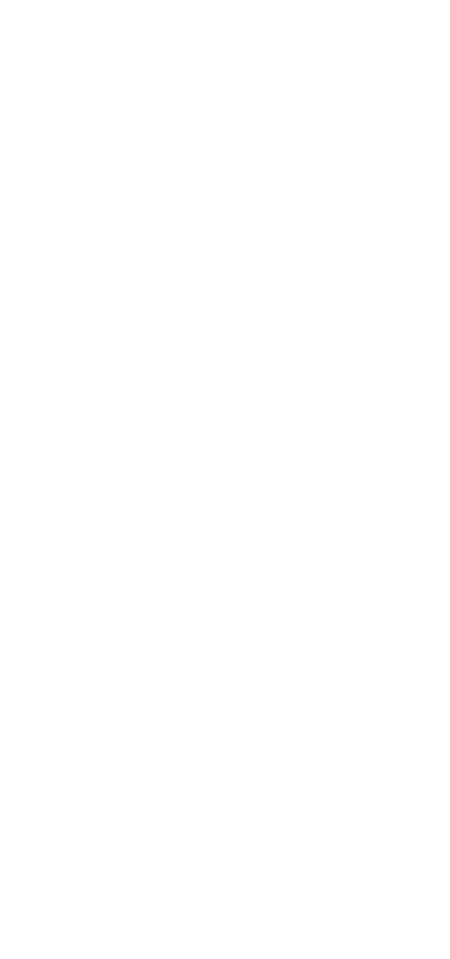
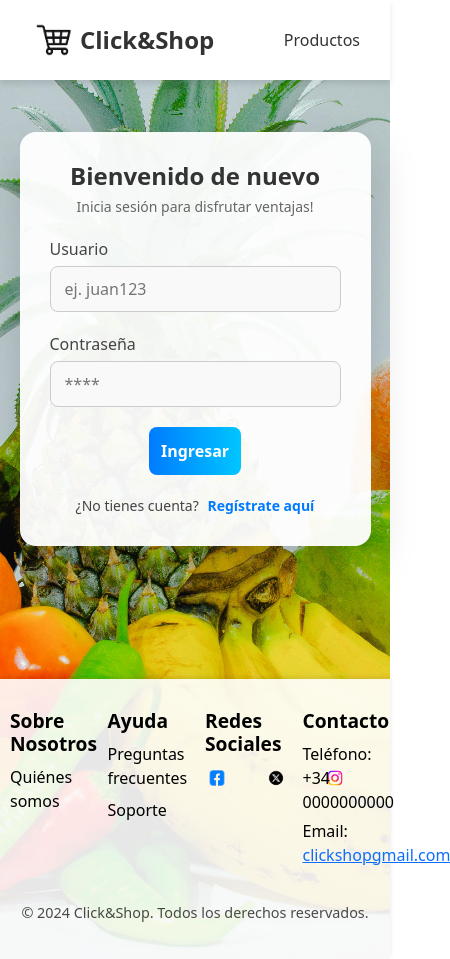
Before and after one commit to christianyang22/PC2_Grupo5_Front, an Angular app: page /login in a window 390 px wide. Before the commit this address led to /. Shown: the whole page, 450 px wide, since content can reach past the window. Before the commit the page ends 844 px from the top, so only its background shows below. Built offline with nearby package versions, Linux system fonts and the light colour scheme.

Commit message:
Cambios home + componente login

```diff
--- a/src/app/app.routes.ts
+++ b/src/app/app.routes.ts
@@ -3,7 +3,7 @@
 import { ProductosComponent } from './productos/productos.component';
 import { SupermercadosComponent } from './supermercados/supermercados.component';
 import { RegisterComponent } from './register/register.component';
-import { PrincipalComponent } from './principal/principal.component';
+import { LoginComponent } from './login/login.component';
 import { AdminGuard } from './guards/admin.guard';
 import { ClienteGuard } from './guards/cliente.guard';
 import { AdminPanelComponent } from './admin/admin-panel/admin-panel.component';
@@ -11,7 +11,7 @@
 
 
 export const routes: Routes = [
-  { path: 'principal', component: PrincipalComponent },
+  { path: 'login', component: LoginComponent },
   { path: 'home', component: HomeComponent },
   { path: 'productos', component: ProductosComponent, canActivate: [ClienteGuard] },
   { path: 'supermercados', component: SupermercadosComponent },
--- a/src/app/home/home.component.html
+++ b/src/app/home/home.component.html
@@ -17,7 +17,9 @@
             <h1 class="titulo">Click&Shop</h1>
         </div>
         <nav class="navegacion">
-            <a href="/principal" class="nav-principal">Login</a>
+            <a href="/login">
+                <img src="img/profile.png" alt="Login" class="icono-login" style="width: 30px; height: 30px; cursor: pointer;" />
+            </a>
         </nav>
     </header>
     <main class="contenido-principal-principal">
--- a/src/app/home/home.component.scss
+++ b/src/app/home/home.component.scss
@@ -5,7 +5,9 @@
   padding: 0;
   background: url("/img/1.jpg") no-repeat center center fixed;
   background-size: cover;
-  position: relative;
+  font-family: 'Arial', sans-serif;
+  height: 100%;
+  overflow-x: hidden;
 }
 
 .fondo-desenfocado::before {
@@ -16,7 +18,7 @@
   width: 100%;
   height: 100%;
   filter: blur(10px);
-  background: url("/1.jpg") no-repeat center center fixed;
+  background: url("/img/1.jpg") no-repeat center center fixed;
   background-size: cover;
   z-index: -1;
 }
@@ -24,8 +26,9 @@
 .encabezado {
   position: fixed;
   top: 0;
+  left: 0;
   width: 100%;
-  background: white;
+  background: rgba(255, 255, 255, 0.85);
   padding: 15px 30px;
   display: flex;
   justify-content: space-between;
@@ -46,8 +49,8 @@
 }
 
 .titulo {
-  font-size: 1.5rem;
-  color: #333;
+  font-size: 1.8rem;
+  color: black;
   font-weight: bold;
   margin: 0;
 }
@@ -57,21 +60,23 @@
   text-align: center;
   min-height: 65vh;
 }
+
 .fondo-transparente {
-  background-color: rgba(255, 255, 255, 0.7);
-  padding: 120px;
-  border-radius: 10px;
+  background-color: rgba(255, 255, 255, 0.8);
+  padding: 40px;
+  border-radius: 15px;
 }
 
 .info-principal {
   text-align: center;
   margin-bottom: 20px;
 }
+
 .descripcion {
   font-style: italic;
   font-weight: bold;
   font-size: 1.4em;
-  color: black;
+  color: #333;
   margin-top: 20px;
 }
 
@@ -79,10 +84,9 @@
   font-style: italic;
   font-weight: bold;
   font-size: 1.4em;
-  color: black;
+  color: #333;
   margin-top: 20px;
 }
-
 
 .carrusel-productos {
   overflow: hidden;
@@ -105,11 +109,12 @@
   border-radius: 14px;
   text-align: center;
   box-shadow: 0 6px 16px rgba(0, 0, 0, 0.15);
-  transition: transform 0.3s ease;
+  transition: transform 0.3s ease, box-shadow 0.3s ease;
 }
 
 .carrusel-item:hover {
   transform: scale(1.05);
+  box-shadow: 0 8px 20px rgba(0, 0, 0, 0.2);
 }
 
 .carrusel-item img {
@@ -121,7 +126,7 @@
 
 .nombre {
   margin-top: 10px;
-  font-size: 1rem;
+  font-size: 1.1rem;
   font-weight: 600;
   color: #222;
   height: 48px;
@@ -130,7 +135,7 @@
 }
 
 .precio {
-  font-size: 0.95rem;
+  font-size: 1rem;
   color: #444;
   margin-top: 4px;
 }
@@ -148,11 +153,10 @@
   animation-play-state: paused;
 }
 
-/* Footer */
 .pie-pagina {
   width: 100%;
-  background: rgba(255, 255, 255, 0.9);
-  color: #000;
+  background: #333;
+  color: #fff;
   padding: 20px 0;
   margin-top: 130px;
   text-align: center;
@@ -190,12 +194,12 @@
 
 .lista-pie li a {
   text-decoration: none;
-  color: #000;
+  color: #fff;
   transition: color 0.3s ease;
 }
 
 .lista-pie li a:hover {
-  color: #007bff;
+  color: #4CAF50;
 }
 
 .contacto-pie {
@@ -223,7 +227,6 @@
   opacity: 0.7;
 }
 
-/* Responsive */
 @media (max-width: 768px) {
   .encabezado {
     flex-direction: column;
@@ -232,10 +235,6 @@
 
   .contenido-principal-principal {
     padding-top: 140px;
-  }
-
-  .buscador input {
-    width: 80%;
   }
 
   .contenedor-pie {
@@ -251,7 +250,39 @@
   .carrusel-item {
     width: 160px;
   }
+
+  .logo-usuario {
+    flex-direction: column;
+    align-items: center;
+  }
+
+  .icono-carrito {
+    margin-bottom: 10px;
+  }
+
+  .titulo {
+    font-size: 1.5rem;
+  }
+
+  .fondo-transparente {
+    padding: 30px;
+  }
+
+  .descripcion,
+  .lema {
+    font-size: 1.2rem;
+  }
+
+  .btn-productos {
+    font-size: 14px;
+    padding: 12px 20px;
+  }
+
+  .carrusel-item img {
+    height: 120px;
+  }
 }
+
 .nav-principal {
   color: black;
   text-decoration: none;
@@ -265,7 +296,7 @@
   padding: 80px;
   background-color: #f5f5f5;
   gap: 40px;
-  flex-wrap: wrap; /* Para que sea responsive */
+  flex-wrap: wrap;
 }
 
 .contenido-lateral {
@@ -303,15 +334,6 @@
   transform: scale(1.05);
 }
 
-/* Responsive */
-@media (max-width: 768px) {
-  .seccion-lateral {
-    flex-direction: column;
-    text-align: center;
-  }
-}
-
-
 .buscador {
   text-align: center;
   margin-top: 20px;
@@ -321,14 +343,16 @@
   background-color: #4CAF50;
   color: white;
   font-size: 16px;
-  padding: 10px 20px;
+  padding: 12px 24px;
   border: none;
   border-radius: 25px;
   cursor: pointer;
+  transition: background-color 0.3s ease, transform 0.3s ease;
 }
 
 .btn-productos:hover {
   background-color: #45a049;
+  transform: scale(1.05);
 }
 
 .btn-productos:focus {
--- a/src/app/principal/principal.component.html
+++ b/src/app/login/login.component.html
@@ -15,7 +15,9 @@
 
     <header class="encabezado">
       <div class="logo-usuario">
-        <img src="img/carrito.png" alt="Carrito" class="icono-carrito" />
+        <a href="/home">
+          <img src="img/carrito.png" alt="carro"  style="width: 50px; height: 50px; cursor: pointer;" />
+      </a>
         <h1 class="titulo">Click&Shop</h1>
       </div>
       <nav class="navegacion">
--- a/src/app/productos/productos.component.html
+++ b/src/app/productos/productos.component.html
@@ -25,9 +25,6 @@
               </li>
               <li *ngIf="rolUsuario === 2" class="elemento_navegacion">
                 <a class="enlace_navegacion" routerLink="/supermercados">Supermercados</a>
-              </li>
-              <li *ngIf="rolUsuario === 2" class="elemento_navegacion">
-                <a class="enlace_navegacion" routerLink="/filtros">Filtros</a>
               </li>
               <li *ngIf="rolUsuario === 2" class="elemento_navegacion">
                 <a class="enlace_navegacion" routerLink="/favoritos">Favoritos</a>
--- a/src/app/register/register.component.html
+++ b/src/app/register/register.component.html
@@ -99,7 +99,7 @@
 
           <div class="register-options">
             ¿Ya tienes cuenta?
-            <a href="/home" class="register-options-inicio">Inicia sesión</a>
+            <a href="/login" class="register-options-inicio">Inicia sesión</a>
           </div>
         </div>
       </div>
```
Also changed, not shown: src/app/login/login.component.ts (renamed from src/app/principal/principal.component.ts, +4 -4 lines), public/img/profile.png, src/app/login/login.component.scss (renamed from src/app/principal/principal.component.scss), 1 other file (tests, documents, lock files or other folders).
